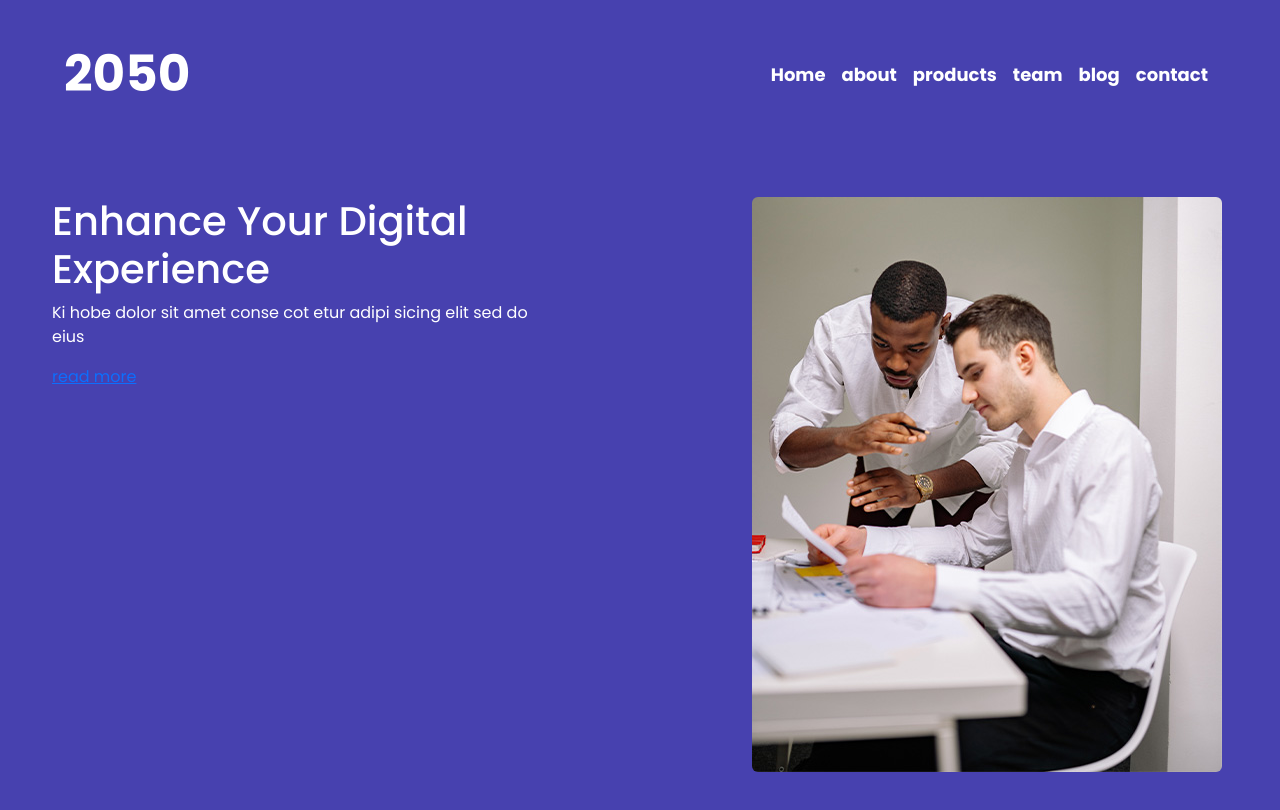
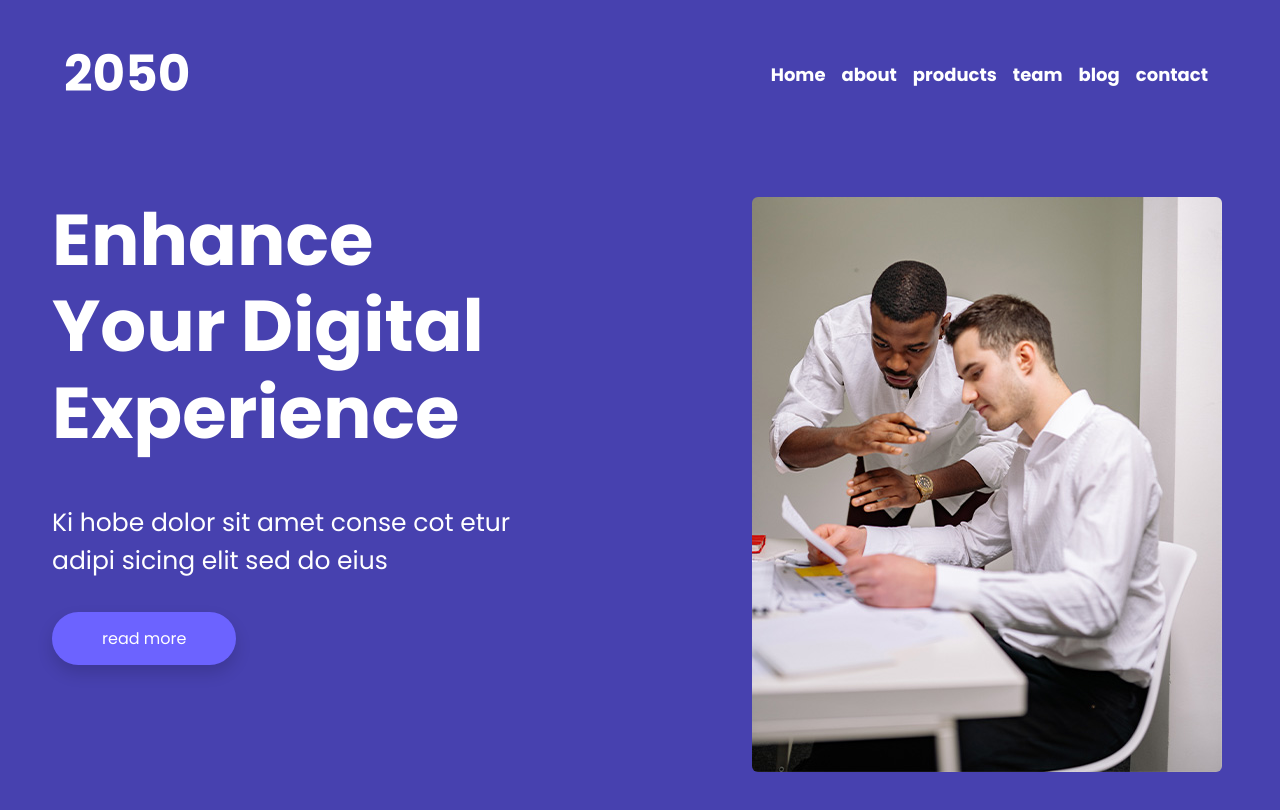
Before and after one commit to Zoukaa2/2050-Bootstarp-Landing-Page, a plain HTML site: page index.html in a window 1280 px wide. Drawn offline with nearby package versions, Linux system fonts and the light colour scheme.

Commit message:
banner sectionadd

```diff
--- a/css/style.css
+++ b/css/style.css
@@ -23,3 +23,23 @@ body{
     background-color: #4741AF;
     color: white;
 }
+.main-title{
+font-size: 72px;
+font-weight: 700;
+}
+
+.subtitle {
+    font-size: 25px ;
+    font-weight: 400;
+}
+
+.main-btn {
+    font-size: 18x;
+    font-weight: 400;
+    text-decoration: none;
+    color: white;
+    background-color:#6c63ff ;
+    padding: 15px 50px ;
+    border-radius: 35px;
+
+}
--- a/index.html
+++ b/index.html
@@ -55,9 +55,9 @@
       <div class="container py-5">
         <div class="row">
             <div class="col-lg-5">
-                <h1>Enhance Your Digital Experience</h1>
-                <p>Ki hobe dolor sit amet conse cot etur adipi sicing elit sed do eius</p>
-                <a href="">read more</a>
+                <h1 class="main-title">Enhance Your Digital Experience</h1>
+                <p class="subtitle my-5">Ki hobe dolor sit amet conse cot etur adipi sicing elit sed do eius</p>
+                <a class="main-btn shadow mt-4" href="">read more</a>
             </div>
             <div class="col-lg-2"></div>
             <div class="col-lg-5">
```
Also changed, not shown: 1 other file.
